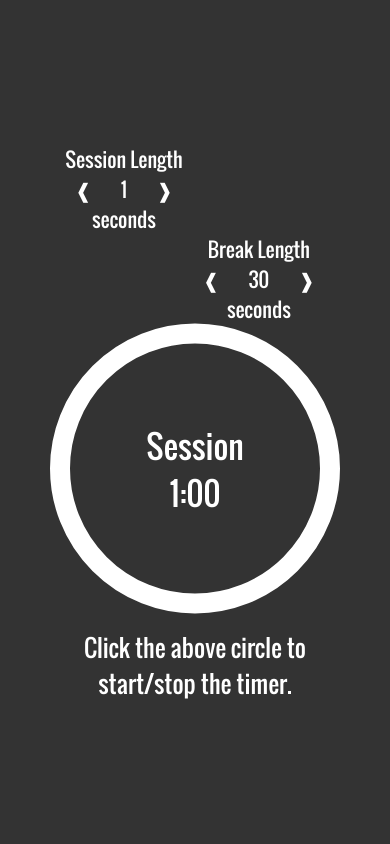
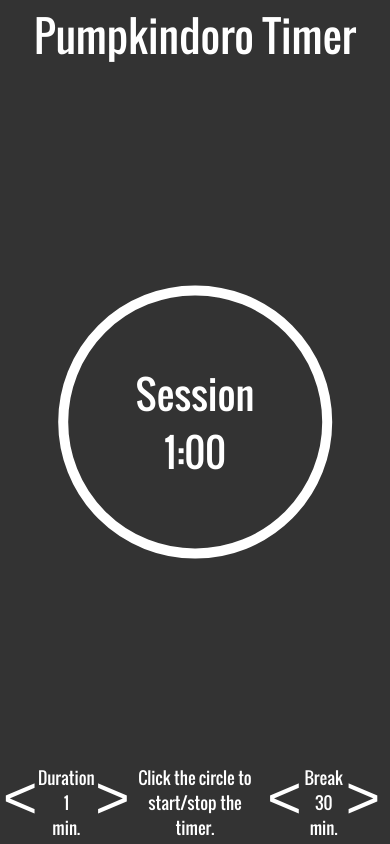
Before and after one commit to Jon1701/FCC-PomodoroTimer, a website: page source/index.html in a window 390 px wide. Drawn offline with nearby package versions, Linux system fonts and the light colour scheme; files that its build step writes are made by us from their sources.

Commit message:
Rewrote UI, now properly responsive without viewport breakpoints

```diff
--- a/source/index.html
+++ b/source/index.html
@@ -17,12 +17,8 @@
 
   <body>
 
-    <!-- Start Main Container -->
-    <div id="app-container" class="noselect middle">
-
-      <!-- Controls -->
-      <div class="controls">
-
+    <script type="text/javascript">
+      /*
             <div class="duration">
               <div class="name">Session Length</div>
               <div class="widgets" id="parent-duration">
@@ -30,7 +26,12 @@
                 <span class="value">1</span>
                 <span class="plus">&#10097;</span>
               </div>
-          <div class="name">seconds</div>
+              <div class="name">minutes</div>
+            </div>
+
+            <!-- Instructions -->
+            <div class="instructions">
+              Click the above circle to start/stop the timer.
             </div>
 
             <div class="break">
@@ -40,18 +41,21 @@
                 <span class="value">30</span>
                 <span class="plus">&#10097;</span>
               </div>
-          <div class="name">seconds</div>
+              <div class="name">minutes</div>
             </div>
+          */
+      </script>
+    <!-- Start Main Container -->
+    <div id="app-container" class="noselect middle">
 
-      </div>
-
-      <div class="clearfix"></div>
+      <!-- Title -->
+      <div id="app-title" class="text-center">Pumpkindoro Timer</div>
 
       <!-- Clock -->
-      <div class="clock">
+      <div id="app-clock" class="middle clock">
 
         <!-- Display Session Time -->
-        <div id="display-session" class="container-clockdisplay middle">
+        <div id="display-session" class="container-clockdisplay text-center middle">
           <div class="mode">
             Session
           </div>
@@ -61,7 +65,7 @@
         </div>
 
         <!-- Display Break Time -->
-        <div id="display-break" class="container-clockdisplay middle hidden">
+        <div id="display-break" class="container-clockdisplay text-center middle hidden">
           <div class="mode">
             Break
           </div>
@@ -74,8 +78,39 @@
 
 
 
-      <!-- Instructions -->
-      <div class="instructions">Click the above circle to start/stop the timer.</div>
+      <!-- Controls -->
+      <div id="app-controls" class="controls text-center">
+
+        <div class="control duration">
+          <div class="container-control" id="parent-duration">
+            <div class="minus">&lt;</div>
+            <div class="info">
+              <div class="name">Duration</div>
+              <div class="value">1</div>
+              <div class="name minute">min.</div>
+            </div>
+            <div class="plus">&gt;</div>
+          </div>
+        </div>
+
+        <div class="control instructions">
+          Click the circle to start/stop the timer.
+        </div>
+
+        <div class="control break">
+          <div class="container-control" id="parent-break">
+            <div class="minus">&lt;</div>
+            <div class="info">
+              <div class="name">Break</div>
+              <div class="value">30</div>
+              <div class="name minute">min.</div>
+            </div>
+            <div class="plus">&gt;</div>
+          </div>
+        </div>
+
+      </div>
+
 
     </div>
     <!-- End Main Container -->
--- a/source/javascript/pomodoro-clock.js
+++ b/source/javascript/pomodoro-clock.js
@@ -35,7 +35,7 @@ function timerSessionFunction() {
       timerSession = null;
 
       // Reset numSecondsSession.
-      numSecondsSession = parseInt($(".duration > .widgets > .value").text()) * 60;
+      numSecondsSession = parseInt($(".duration .info .value").text()) * 60;
 
       // Update label on clock.
       $("#display-session > .display").eq(0).text(formatMinutesCountdown(numSecondsSession));
@@ -80,7 +80,7 @@ function timerBreakFunction() {
       timerBreak = null;
 
       // Reset numSecondsBreak.
-      numSecondsBreak = parseInt($(".break > .widgets > .value").text()) * 60;
+      numSecondsBreak = parseInt($(".break .info .value").text()) * 60;
 
       // Update label on clock.
       $("#display-break > .display").text(formatMinutesCountdown(numSecondsSession));
@@ -133,7 +133,7 @@ function plusMinusControls() {
     var className = $(this).attr("class");
 
     // Find the parent, and access its child .value button.
-    var btnValue = $(this).parent().children(".value");
+    var btnValue = $(this).siblings(".info").children(".value");
 
     // Get the container div node.
     //
@@ -141,6 +141,7 @@ function plusMinusControls() {
     //
     // Split the id by - and take last element.
     var parentId = $(this).parent("div").attr("id");
+
     parentId = parentId.split("-").slice(-1)[0];
 
     // Get the current value;
@@ -210,6 +211,9 @@ function plusMinusControls() {
 
 $(document).ready(function() {
 
+  // Control arrow font size;
+  //$(".minus")
+
   // Current state of the clock.
   active = false;
 
@@ -227,7 +231,6 @@ $(document).ready(function() {
   // Increments/Decrements the .value button text by 1 when the
   // .minus or .plus buttons are pressed.
   $(".minus, .plus").on("click", plusMinusControls);
-
 
   $(".clock").on("click", function() {
 
--- a/source/stylesheets/_responsive.scss
+++ /dev/null
@@ -1,58 +0,0 @@
-// mobile portrait
-@media screen and (min-width: 320px) {
-
-  .controls {
-    font-size: 1.25em;
-  }
-
-  .clock {
-    width: 250px;
-    height: 250px;
-    font-size: 2em;
-  }
-
-  .instructions {
-    font-size: 1.5em;
-  }
-
-}
-
-
-
-// mobile landscape
-@media screen and (min-width:480px) {
-
-  .controls {
-    font-size: 1.25em;
-  }
-
-  .clock {
-    width: 400px;
-    height: 400px;
-    font-size: 2em;
-  }
-
-  .instructions {
-    font-size: 1.25em;
-  }
-
-}
-
-// ipad portrait
-@media screen and (min-width:768px) {
-
-  .controls {
-    font-size: 2em;
-  }
-
-  .clock {
-    width: 600px;
-    height: 600px;
-    font-size: 3em;
-  }
-
-  .instructions {
-    font-size: 2em;
-  }
-
-}
--- a/source/stylesheets/stylesheet.scss
+++ b/source/stylesheets/stylesheet.scss
@@ -28,103 +28,9 @@ body {
 }
 
 ////////////////////////////////////////////////////////////////////////////////
-// Responsive breakpoints.
-////////////////////////////////////////////////////////////////////////////////
-@import "_responsive";
-
-////////////////////////////////////////////////////////////////////////////////
-// Main styles
+// Special classes
 ////////////////////////////////////////////////////////////////////////////////
 
-// Application container.
-#app-container {
-  position: absolute;
-  max-width: 100vw;
-
-  .clearfix {
-    clear: both;
-  }
-
-  // Controls container.
-  .controls {
-
-    text-align: center;
-    //font-size: 1em;
-    margin: 0;
-    margin-bottom: 0px;
-
-    // Session controls.
-    .duration {
-      display: inline-block;
-      //margin-right: 100px;
-      float: left;
-      padding: 0;
-      margin: 0;
-
-    }
-
-    // Break controls
-    .break {
-      display: inline-block;
-      float: right;
-      padding: 0;
-      margin: 0;
-
-    }
-
-    // Left/Right buttons.
-    .minus, .plus {
-      padding-left: 25px;
-      padding-right: 25px;
-      cursor: hand;
-    }
-  }
-
-  // Clock container.
-  .clock {
-
-    // Cursor.
-    cursor: hand;
-
-    // Font size
-    //font-size: 1em;
-
-    // Size
-    position: relative;
-    width:  250px;
-    height: 250px;
-
-    // Background
-    background-color: $bg-color;
-
-    // Centre the clock.
-    margin: 0 auto;
-
-    // Centre the display.
-    text-align: center;
-
-    // Border
-    border: solid 20px $font-color;
-    border-radius: 100%;
-
-  }
-}
-
-.container-clockdisplay {
-  position: absolute;
-}
-
-.instructions {
-  margin-top: 15px;
-  //font-size: 1em;
-  text-align: center;
-}
-
-////////////////////////////////////////////////////////////////////////////////
-// Special styles
-////////////////////////////////////////////////////////////////////////////////
-
-// Disable text selection/highlighting.
 .noselect {
   -webkit-touch-callout: none; /* iOS Safari */
   -webkit-user-select: none;   /* Chrome/Safari/Opera */
@@ -135,12 +41,98 @@ body {
                                   not supported by any browser */
 }
 
-// Centre in the middle of container (vertical and horizotal).
 .middle {
+  position: fixed;
   top: 50%;
   left: 50%;
   transform: translate(-50%, -50%);
 }
 
-// Hide an element.
-.hidden { visibility: hidden; };
+.text-center {
+  text-align: center;
+}
+
+.hidden {
+  visibility: hidden;
+}
+
+////////////////////////////////////////////////////////////////////////////////
+// Main styles
+////////////////////////////////////////////////////////////////////////////////
+
+#app-container {
+  width: 99vw;
+  height: 99vh;
+
+  margin: auto;
+}
+
+#app-title {
+  font-size: 5vmax;
+}
+
+#app-clock {
+  border: solid 10px white;
+  width: 65vmin;
+  height: 65vmin;
+  border-radius: 100%;
+  cursor: pointer;
+
+  .container-clockdisplay {
+    font-size: 10vmin;
+  }
+}
+
+#app-controls {
+  position: absolute;
+  bottom: 0;
+  left: 0;
+
+  display: table;
+  width: 100%;
+
+  .control {
+    display: table-cell;
+    width: 33.33%;
+    vertical-align: middle;
+    font-size: 2vmax;
+
+    .container-control {
+      display: table;
+      width: 100%;
+
+      .minus {
+        display: table-cell;
+        width: 33.33%;
+
+        text-align: right;
+        vertical-align: middle;
+
+        font-family: monospace;
+        font-size: 7vmax;
+
+        cursor: pointer;
+      };
+
+      .info {
+        display: table;
+        width: 100%;
+        font-size: 1em;
+      };
+
+      .plus {
+        display: table-cell;
+        width: 33.33%;
+
+        text-align: left;
+        vertical-align: middle;
+
+        font-family: monospace;
+        font-size: 7vmax;
+
+        cursor: pointer;
+      };
+    }
+  }
+
+}
```
Lines whose indentation alone changed are shown as unchanged.
